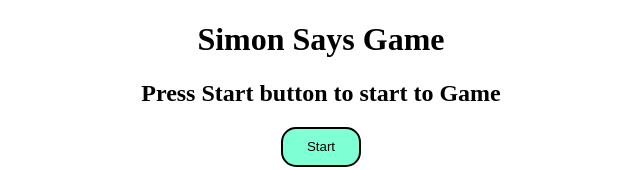
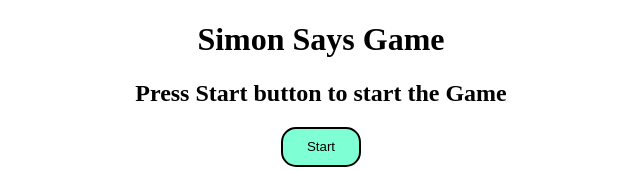
Before and after one commit to faizulla786/SimonSaysGame, a plain HTML site: page index.html in a window 1280 px wide. Shown: the top 170 px of the page, without its empty margins (319-959 px from the left). Drawn offline with Linux system fonts and the light colour scheme.

Commit message:
Update index.html

```diff
--- a/index.html
+++ b/index.html
@@ -8,7 +8,7 @@
 </head>
 <body>
     <h1>Simon Says Game</h1>
-    <h2>Press Start button to start to Game</h2>
+    <h2>Press Start button to start the Game</h2>
     <button class="start-btn">Start</button>
     <div class="btn-container">
         <div class="line-one">
```
